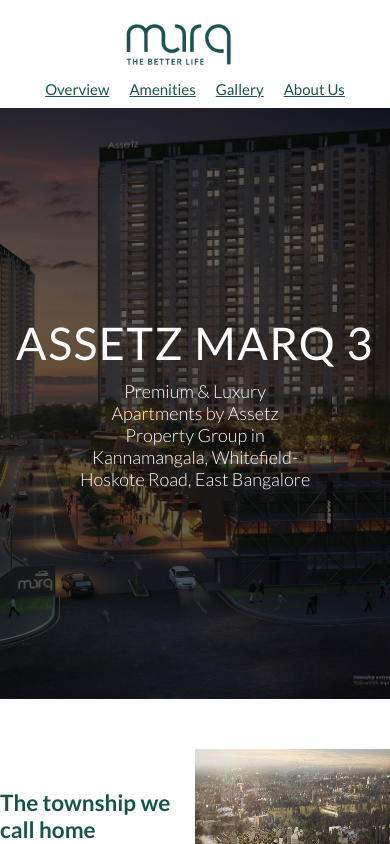
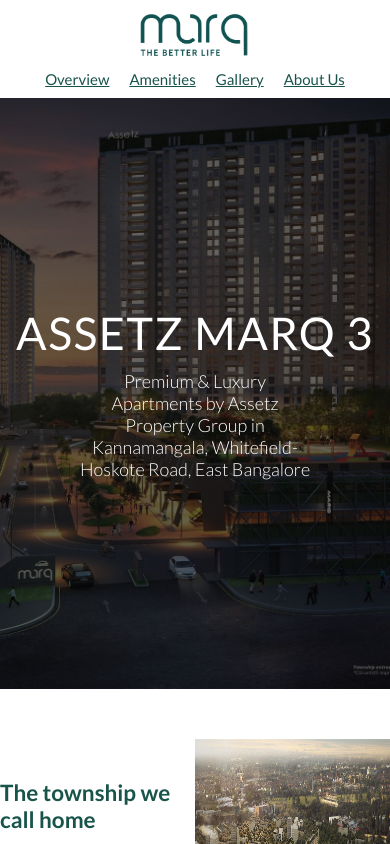
Before and after one commit to bharathsampangi/assetz-marq, a React (Create React App) app: page / in a window 390 px wide. Shown: the top 844 px of the page. Built offline with nearby package versions, Linux system fonts and the light colour scheme.

Commit message:
added mobile for navigation

```diff
--- a/src/components/Navigation/styles/Navigation.module.css
+++ b/src/components/Navigation/styles/Navigation.module.css
@@ -3,10 +3,11 @@
     flex-direction: column;
     align-items: center;
     padding: 1rem;
+    gap: 1rem;
 }
 
 .navigation img {
-    height: 70px;
+    height: 50px;
     cursor: pointer;
 }
 
@@ -23,7 +24,7 @@
     transition: all .3s;
 }
 
-.navigationList > li > a:hover {
+.navigationList > li > a:hover, a:active {
     background-color: var(--color-primary-dark);
     color: #fff;
 }
```
Also changed, not shown: public/images/Assetz-Marq-Logo.png.
